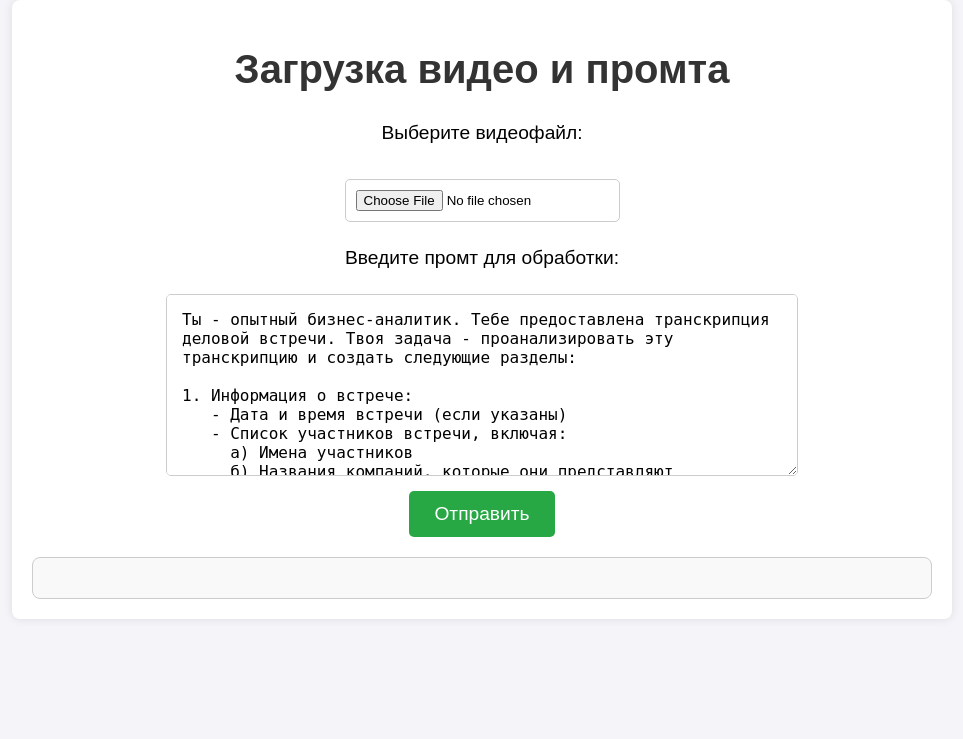
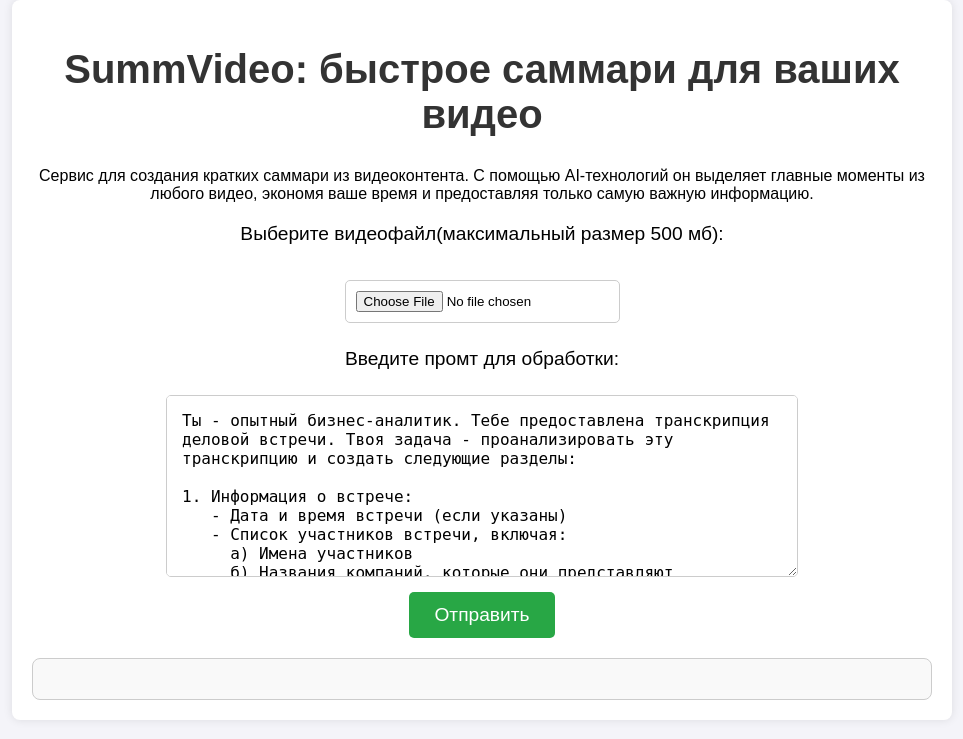
Before and after one commit to trofimovm/summvideo, a FastAPI app: page / in a window 1280 px wide. Shown: the top 739 px of the page, without its empty margins (158-1121 px from the left). Run offline with FastAPI, Linux system fonts and the light colour scheme; some libraries are stand-ins or nearby versions.

Commit message:
page titl

```diff
--- a/main.py
+++ b/main.py
@@ -94,7 +94,7 @@
         mp3_file = extract_and_convert_audio(video_file.name, audio_file)
 
         # Транскрибация аудио
-        api_key = os.getenv("OPENAI_API_KEY")
+        api_key = os.getenv("y")
         if not api_key:
             raise HTTPException(status_code=500, detail="API ключ OpenAI не найден.")
 
--- a/templates/upload_video.html
+++ b/templates/upload_video.html
@@ -179,9 +179,12 @@
 </head>
 <body>
     <div class="container">
-        <h1>Загрузка видео и промта</h1>
+        <h1>SummVideo: быстрое саммари для ваших видео</h1>
+        <p>Сервис для создания кратких саммари из видеоконтента.
+            С помощью AI-технологий он выделяет главные моменты из любого видео,
+            экономя ваше время и предоставляя только самую важную информацию.</p>
         <form id="upload-form" enctype="multipart/form-data" onsubmit="uploadVideo(event)">
-            <label for="file">Выберите видеофайл:</label>
+            <label for="file">Выберите видеофайл(максимальный размер 500 мб):</label>
             <input type="file" name="file" id="file" required>
 
             <label for="prompt">Введите промт для обработки:</label>
```
